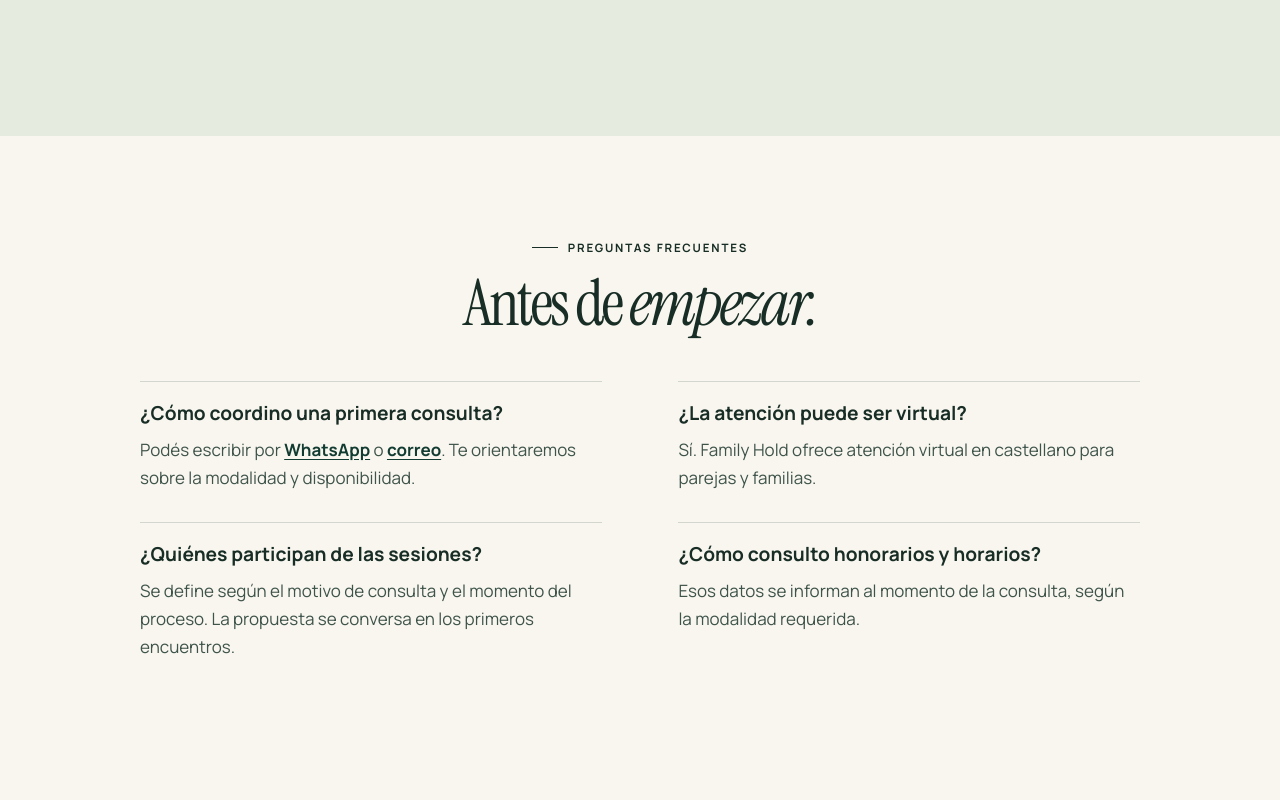
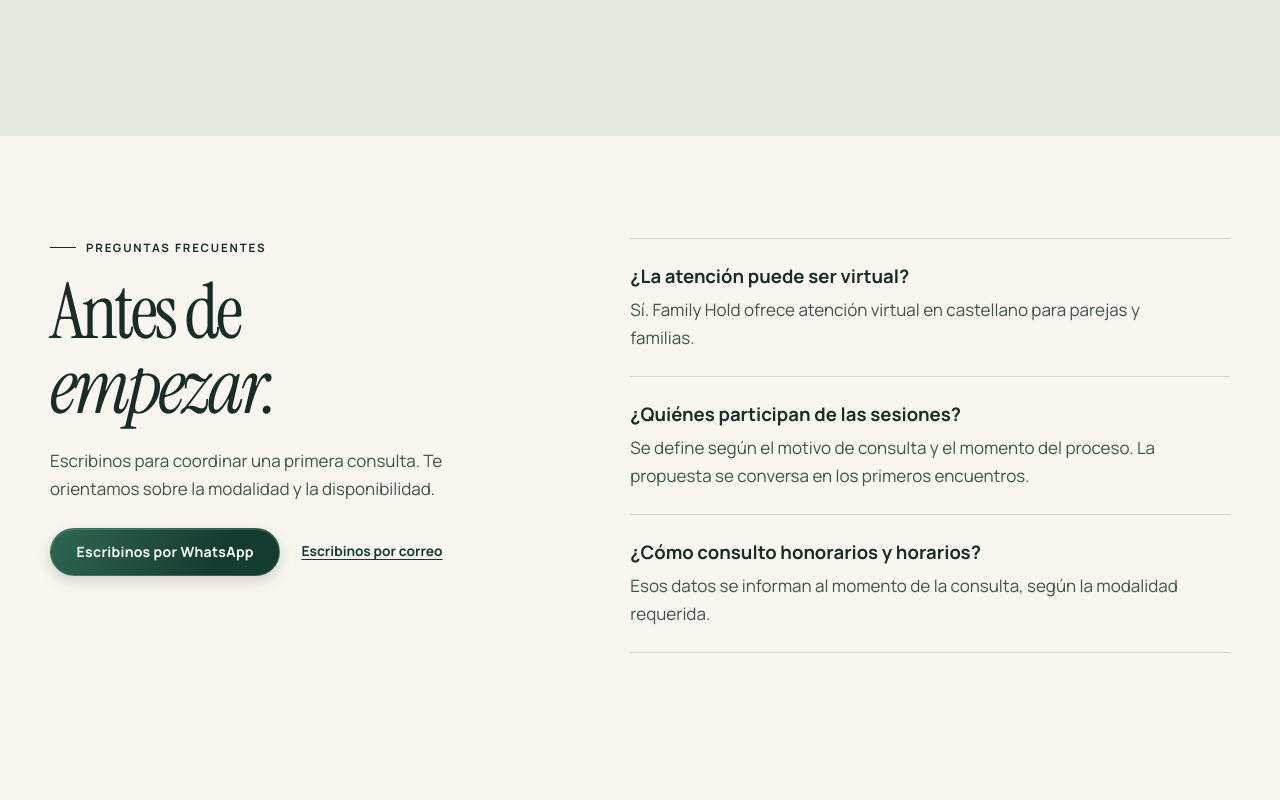
Before and after one commit to ideamosestudio/familyhold-web, a plain HTML site: page dist/index.html in a window 1280 px wide. Shown: the part 7720-8520 px from the top of the page. Drawn offline with Linux system fonts and the light colour scheme.

Commit message:
Prioriza el primer contacto en las preguntas frecuentes

```diff
--- a/dist/assets/editorial.css
+++ b/dist/assets/editorial.css
@@ -438,43 +438,60 @@ main img { height: auto; }
   text-align: center;
 }
 #preguntas-frecuentes {
-  padding-block: clamp(64px, 8vw, 108px);
+  padding-block: clamp(64px, 8vw, 104px) clamp(52px, 6vw, 80px);
   background: #f8f6ee;
+  scroll-margin-top: 104px;
 }
-#preguntas-frecuentes .section-head { margin-bottom: clamp(30px, 4vw, 48px); }
-#preguntas-frecuentes .display { font-size: clamp(3.2rem, 5vw, 5rem); }
-.faq-grid {
+
+.faq-guide {
   display: grid;
-  grid-template-columns: repeat(2, minmax(0, 1fr));
-  gap: 30px clamp(32px, 6vw, 86px);
-  max-width: 1000px;
-  margin-inline: auto;
+  grid-template-columns: minmax(0, .9fr) minmax(0, 1.1fr);
+  align-items: start;
+  gap: clamp(34px, 7vw, 100px);
 }
-.faq-entry {
-  border-top: 1px solid var(--line);
-  padding-top: 18px;
+.faq-contact .display {
+  max-width: 11ch;
+  font-size: clamp(3.35rem, 6vw, 5.4rem);
+  line-height: .98;
 }
-.faq-entry h3 {
-  margin: 0 0 9px;
-  font: 700 clamp(1.05rem, 1.5vw, 1.23rem) / 1.4 var(--sans);
-  text-wrap: pretty;
-}
+.faq-contact-copy,
 .faq-entry p {
-  max-width: 51ch;
   margin: 0;
   color: #3e534a;
   line-height: 1.65;
 }
-.faq-entry a {
+.faq-contact-copy { max-width: 39ch; margin-top: 22px; }
+.faq-contact-actions {
+  display: flex;
+  flex-wrap: wrap;
+  align-items: center;
+  gap: 10px 21px;
+  margin-top: 24px;
+}
+.faq-email {
+  display: inline-flex;
+  align-items: center;
+  min-height: 44px;
   color: var(--forest);
+  font-size: .86rem;
   font-weight: 700;
   text-decoration: underline;
-  text-underline-offset: .2em;
+  text-underline-offset: .25em;
 }
-.faq-entry a:focus-visible { outline: 2px solid var(--pine); outline-offset: 3px; }
+.faq-contact-actions a:focus-visible { outline: 2px solid var(--pine); outline-offset: 3px; }
+.faq-answers { border-bottom: 1px solid var(--line); }
+.faq-entry {
+  padding-block: clamp(16px, 2vw, 24px);
+  border-top: 1px solid var(--line);
+}
+.faq-entry h3 {
+  margin: 0 0 7px;
+  font: 700 clamp(1.03rem, 1.45vw, 1.2rem) / 1.4 var(--sans);
+}
+.faq-entry p { max-width: 53ch; }
 
-@media (max-width: 640px) {
-  .faq-grid { grid-template-columns: minmax(0, 1fr); gap: 22px; }
+@media (max-width: 760px) {
+  .faq-guide { grid-template-columns: minmax(0, 1fr); }
 }
 section[id] { scroll-margin-top: 90px; }
 
--- a/dist/index.html
+++ b/dist/index.html
@@ -1,4 +1,4 @@
-<!doctype html><html lang="es"><head><meta charset="utf-8"><meta name="viewport" content="width=device-width,initial-scale=1"><base href="/familyhold-web/"><title>Family Hold | Terapia de pareja y familiar</title><meta name="description" content="Atención psicológica para parejas y familias. Terapia de pareja, terapia familiar y crianza respetuosa con la Lic. Analía Mitar."><link rel="preconnect" href="https://fonts.googleapis.com"><link rel="stylesheet" href="assets/styles.css?v=2"><script src="assets/site.js?v=4" defer></script><link rel="stylesheet" href="assets/editorial.css?v=25"></head><body>
+<!doctype html><html lang="es"><head><meta charset="utf-8"><meta name="viewport" content="width=device-width,initial-scale=1"><base href="/familyhold-web/"><title>Family Hold | Terapia de pareja y familiar</title><meta name="description" content="Atención psicológica para parejas y familias. Terapia de pareja, terapia familiar y crianza respetuosa con la Lic. Analía Mitar."><link rel="preconnect" href="https://fonts.googleapis.com"><link rel="stylesheet" href="assets/styles.css?v=2"><script src="assets/site.js?v=4" defer></script><link rel="stylesheet" href="assets/editorial.css?v=26"></head><body>
 <a class="skip-link" href="#contenido">Saltar al contenido</a>
 <header class="site-header"><div class="nav-wrap"><a class="brand" href=""><img class="brand-mark" src="assets/images/family-hold-mark-white.png" alt="">Family Hold</a><nav class="desktop-nav" aria-label="Principal"><a data-nav href="quienes-somos/">Quiénes somos</a><a data-nav href="nuestro-trabajo/">Nuestro trabajo</a><a data-nav href="terapia-de-pareja/">Terapia de pareja</a><a data-nav href="terapia-familiar/">Terapia familiar</a><a data-nav href="terapia-virtual-global/">Terapia virtual</a></nav><a class="btn light nav-contact" href="https://wa.link/b6a0c3">Consultar</a><button class="menu-toggle" aria-label="Abrir menú" aria-expanded="false"><span></span></button></div></header>
 <div class="mobile-panel" aria-label="Menú móvil"><nav class="mobile-links"><a href="quienes-somos/">Quiénes somos</a><a href="nuestro-trabajo/">Nuestro trabajo</a><a href="terapia-de-pareja/">Terapia de pareja</a><a href="terapia-familiar/">Terapia familiar</a><a href="terapia-virtual-global/">Terapia virtual</a><a class="btn light mobile-consult" href="https://wa.link/b6a0c3">Consultar</a></nav><div class="mobile-meta"><a href="tel:+5491156146514">+54 9 11 5614-6514</a><a href="mailto:consultas@familyhold.com.ar">consultas@familyhold.com.ar</a></div></div>
@@ -49,19 +49,18 @@
 
 <section class="section virtual-feature"><div class="shell split"><div class="reveal"><p class="eyebrow">Terapia virtual global</p><h2 class="display" style="font-size:clamp(3.8rem,7vw,7rem)">Un espacio de escucha, también a <em>distancia.</em></h2><p class="lede">Atención en castellano para quienes necesitan sostener un proceso terapéutico más allá de la distancia.</p><div class="section-actions"><a class="btn" href="https://wa.link/b6a0c3">Consultá horarios</a><a class="btn outline" href="terapia-virtual-global/">Conocé la modalidad</a></div></div><figure class="editorial-photo reveal"><img src="assets/images/online-session.jpg" width="1254" height="1254" loading="lazy" decoding="async" alt="Mujer con auriculares frente a su computadora"></figure></div></section>
 
-<section class="section centered-section" id="preguntas-frecuentes" aria-labelledby="faq-title">
-  <div class="shell">
-    <div class="section-head">
-      <div>
-        <p class="eyebrow">Preguntas frecuentes</p>
-        <h2 class="display" id="faq-title">Antes de <em>empezar.</em></h2>
+<section class="section" id="preguntas-frecuentes" aria-labelledby="faq-title">
+  <div class="shell faq-guide">
+    <div class="faq-contact">
+      <p class="eyebrow">Preguntas frecuentes</p>
+      <h2 class="display" id="faq-title">Antes de <em>empezar.</em></h2>
+      <p class="faq-contact-copy">Escribinos para coordinar una primera consulta. Te orientamos sobre la modalidad y la disponibilidad.</p>
+      <div class="faq-contact-actions">
+        <a class="btn" href="https://wa.link/b6a0c3">Escribinos por WhatsApp</a>
+        <a class="faq-email" href="mailto:consultas@familyhold.com.ar">Escribinos por correo</a>
       </div>
     </div>
-    <div class="faq-grid">
-      <article class="faq-entry">
-        <h3>¿Cómo coordino una primera consulta?</h3>
-        <p>Podés escribir por <a href="https://wa.link/b6a0c3">WhatsApp</a> o <a href="mailto:consultas@familyhold.com.ar">correo</a>. Te orientaremos sobre la modalidad y disponibilidad.</p>
-      </article>
+    <div class="faq-answers">
       <article class="faq-entry">
         <h3>¿La atención puede ser virtual?</h3>
         <p>Sí. Family Hold ofrece atención virtual en castellano para parejas y familias.</p>
```
